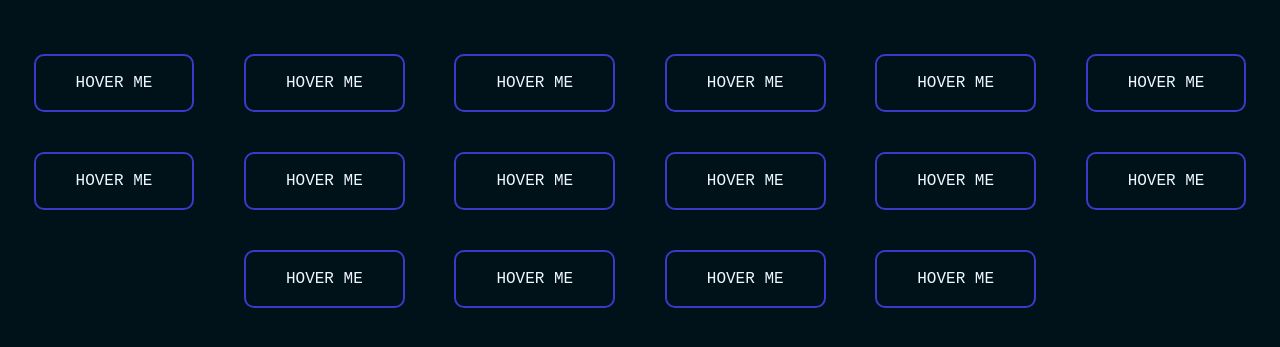
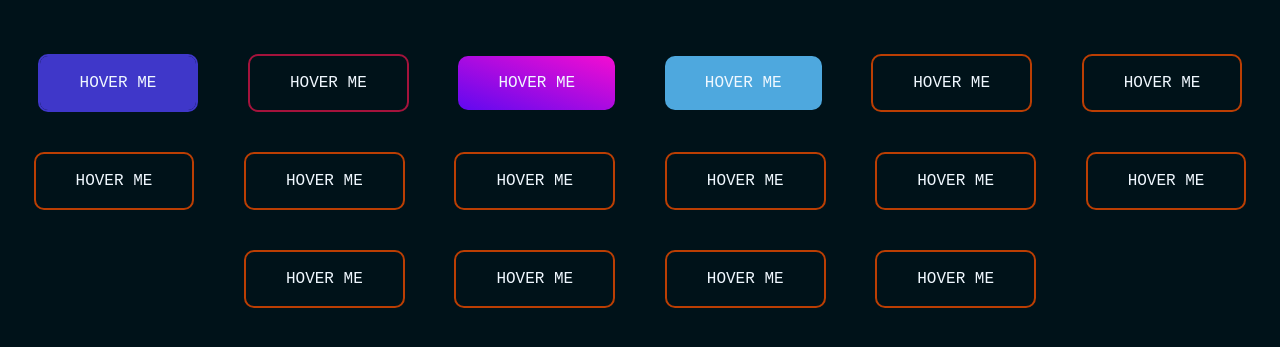
Before and after one commit to Pinky057/CSS-Buttons, a plain HTML site: page index.html in a window 1280 px wide. Shown: the part 105-452 px from the top of the page. Drawn offline with Linux system fonts and the light colour scheme.

Commit message:
Update style.css

```diff
--- a/style.css
+++ b/style.css
@@ -25,6 +25,7 @@ h1{
     box-sizing: border-box;
     background-color: transparent;
     cursor: pointer;
+    flex-direction:row;
     text-align: center;
     font-family: 'Courier New', Courier, monospace;
     font-size: 1rem;
@@ -40,9 +41,81 @@ h1{
     appearance: none;
 
 }
-.animation{
+.animation1{
 box-shadow: 0 0 40px 40px #3f37c9 inset, 0 0 0 0 #3f37c9 ;
 }
-.animation:hover{
+.animation1:hover{
    box-shadow: 0 0 10px 0 #3f37c9 inset, 0 0 10px 4px #3f37c9;
 }
+
+.animation2{
+  border-color: #a4133c;
+  transition: box-shadow 300ms ease-in-out, color 300ms ease-in-out;
+}
+.animation2:hover{
+ box-shadow: 0 0 40px 40px #a4133c inset;
+}
+
+.animation3{
+  background: #3f37c9;
+  background: linear-gradient(to right top, rgba(96,9,240,1) 0%, rgb(244, 13, 209) 100%);
+  border: none;
+}
+.animation3:hover{
+   box-shadow:  4px 4px 6px 0 rgba(15, 18, 67, 0.5),
+              -4px -4px 6px 0 rgba(9, 28, 53, 0.5),
+    inset -4px -4px 6px 0 rgba(255,255,255,.2),
+    inset 4px 4px 6px 0 rgba(46, 39, 39, 0.4);
+}
+
+.animation4{
+  border: none !important;
+  background-color:#4ea8de;
+}
+.animation4:hover{
+  background: linear-gradient(90deg, #00C0FF 0%, #FFCF00 49%, #FC4F4F 80%, #00C0FF 100%);
+   animation:slidebg 5s linear infinite;
+}
+
+@keyframes slidebg {
+  to {
+    background-position:20vw;
+  }
+}
+
+.animation5{
+  border-color: #bb3e03;
+}
+.animation6{
+  border-color: #bb3e03;
+}
+.animation7{
+  border-color: #bb3e03;
+}
+.animation8{
+  border-color: #bb3e03;
+}
+.animation9{
+  border-color: #bb3e03;
+}
+.animation10{
+  border-color: #bb3e03;
+}
+.animation11{
+  border-color: #bb3e03;
+}
+.animation12{
+  border-color: #bb3e03;
+}
+.animation13{
+  border-color: #bb3e03;
+}
+.animation14{
+  border-color: #bb3e03;
+}
+.animation15{
+  border-color: #bb3e03;
+}
+.animation16{
+  border-color: #bb3e03;
+}
```
